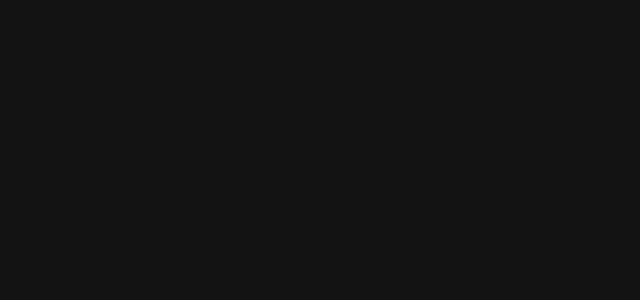
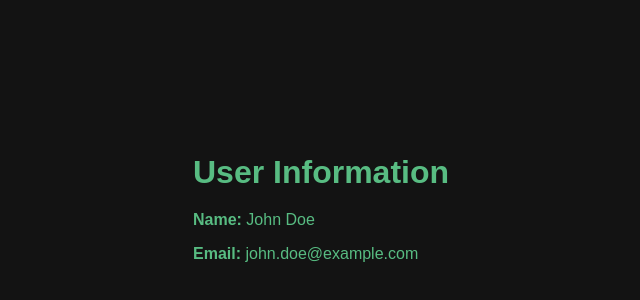
Before and after one commit to CalebDksn25/Orderly, a React (Create React App) app: page /user in a window 1280 px wide. Before the commit this address had no page. Shown: the part 194-494 px from the top of the page, without its empty margins (319-959 px from the left). Built offline with nearby package versions, Linux system fonts and the light colour scheme.

Commit message:
user updates

```diff
--- a/src/App.js
+++ b/src/App.js
@@ -4,6 +4,7 @@ import Home from "./pages/home/Home";
 import Login from "./pages/login/Login";
 import Signup from "./pages/signup/Signup";
 import Dashboard from "./pages/dashboard/Dashboard";
+import User from "./pages/user/User"; // Import the User component
 
 function App() {
   return (
@@ -13,6 +14,7 @@ function App() {
         <Route path="/login" element={<Login />} />
         <Route path="/signup" element={<Signup />} />
         <Route path="/dashboard" element={<Dashboard />} />
+        <Route path="/user" element={<User />} /> {/* Add the User route */}
       </Routes>
     </Router>
   );
--- a/src/components/header/Header.jsx
+++ b/src/components/header/Header.jsx
@@ -1,4 +1,5 @@
 import React from "react";
+import { Link } from "react-router-dom";
 import "./header.css";
 import "boxicons/css/boxicons.min.css"; // Ensure Boxicons CSS is imported
 
@@ -7,8 +8,9 @@ const Header = () => {
     <header className="header">
       <div className="header-title">Orderly Dash</div>
       <div className="user-icon">
-        <i className="bx bx-user-circle"></i>{" "}
-        {/* Ensure the class name is correct */}
+        <Link to="/user">
+          <i className="bx bx-user-circle"></i>
+        </Link>
       </div>
     </header>
   );
--- /dev/null
+++ b/src/pages/user/User.jsx
@@ -0,0 +1,22 @@
+import React from "react";
+
+const User = () => {
+  const user = {
+    name: "John Doe",
+    email: "john.doe@example.com",
+  };
+
+  return (
+    <div>
+      <h1>User Information</h1>
+      <p>
+        <strong>Name:</strong> {user.name}
+      </p>
+      <p>
+        <strong>Email:</strong> {user.email}
+      </p>
+    </div>
+  );
+};
+
+export default User;
```
Also changed, not shown: src/pages/user/user.css (added, +7 -0 lines).
